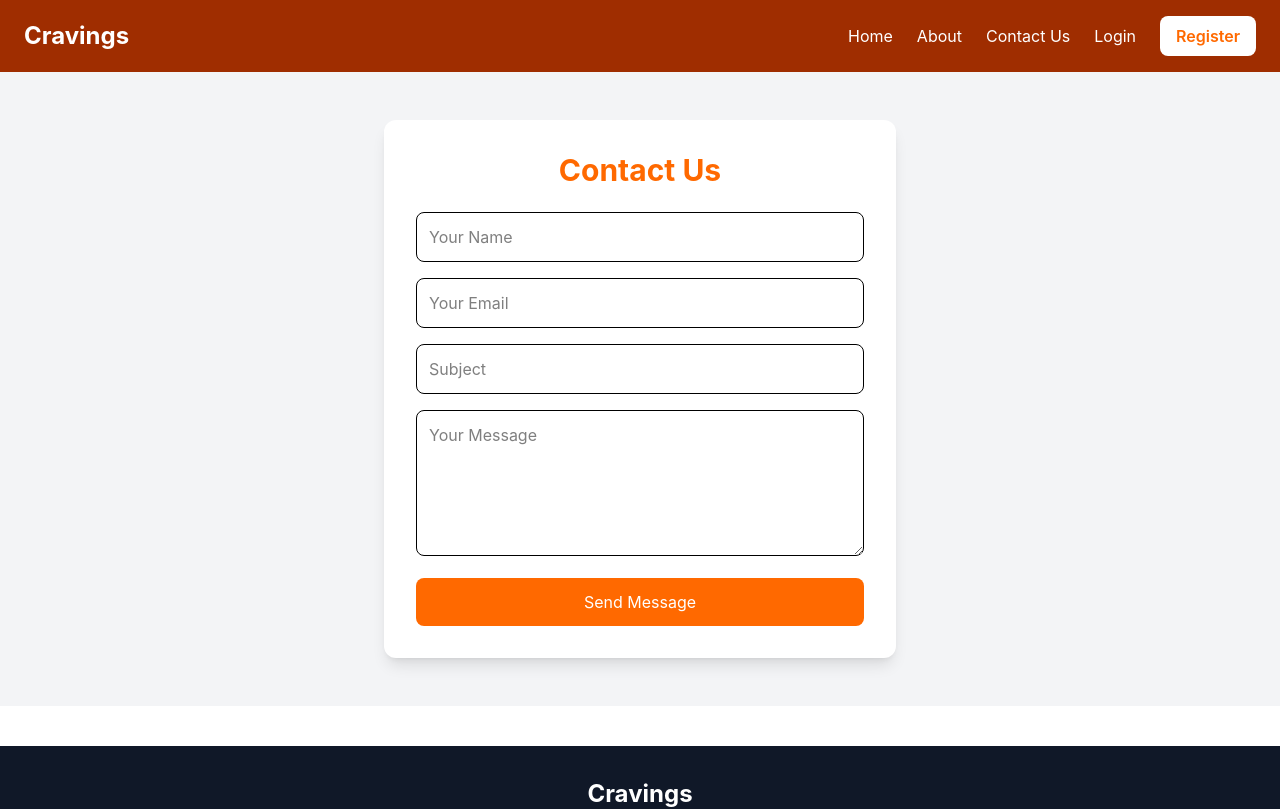
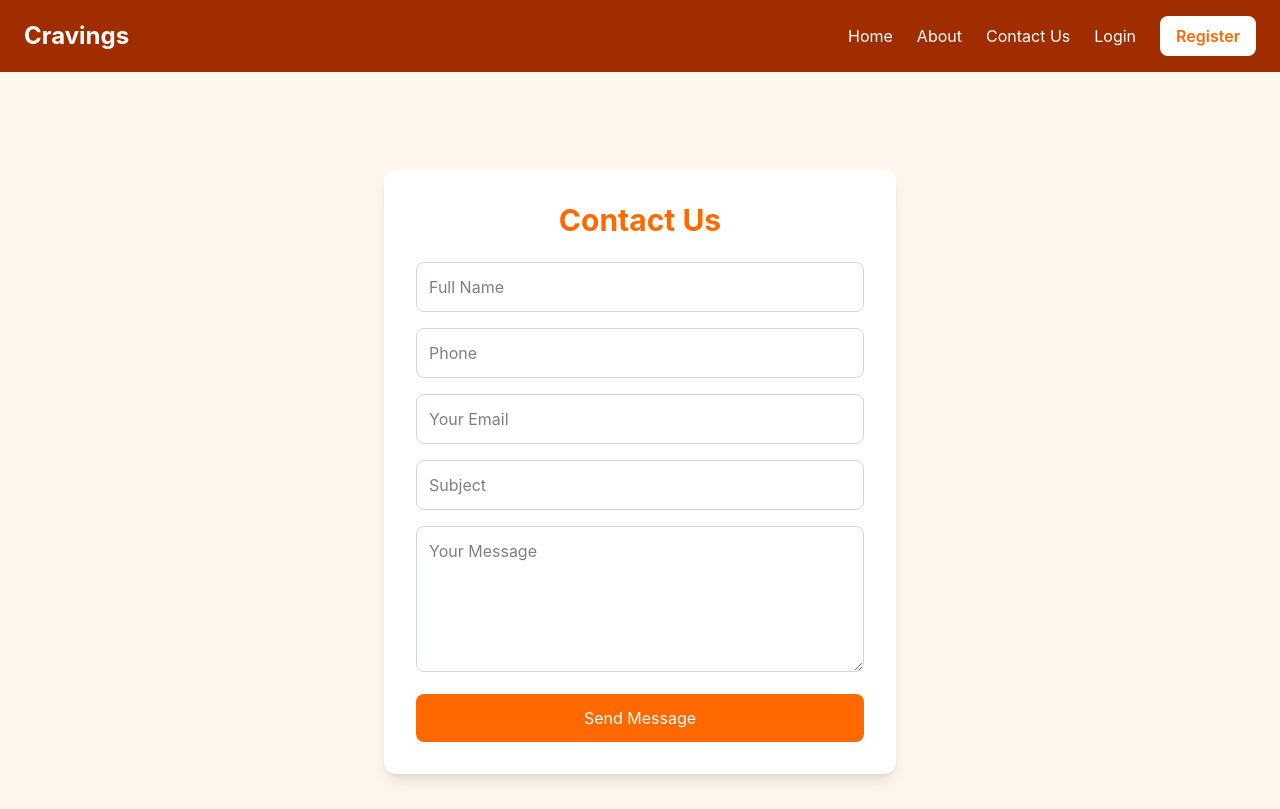
Before and after one commit to Shivanshi9/Cravings, a React (Vite) app: page /contact in a window 1280 px wide. Shown: the top 809 px of the page. Built offline with nearby package versions, Linux system fonts and the light colour scheme.

Commit message:
login contact register ka data database me store kiya

```diff
--- a/package.json
+++ b/package.json
@@ -14,6 +14,7 @@
     "axios": "^1.18.1",
     "react": "^19.2.6",
     "react-dom": "^19.2.6",
+    "react-hot-toast": "^2.6.0",
     "react-router-dom": "^7.17.0",
     "tailwindcss": "^4.3.1"
   },
--- a/src/App.jsx
+++ b/src/App.jsx
@@ -7,12 +7,15 @@ import About from "./pages/About";
 import Login from "./pages/Login";
 import Register from "./pages/Register";
 import Contactus from "./pages/Contactus";
+import UserDashboard from "./pages/dashboard/UserDashboard";
+import {Toaster} from "react-hot-toast";
 
 const App = () => {
   return (
     <>
       <div className="min-h-screen flex flex-col">
         <BrowserRouter>
+        <Toaster />
           <Header />
           <main className="grow">
             <Routes>
@@ -21,6 +24,9 @@ const App = () => {
               <Route path="/login" element={<Login />} />
               <Route path="/register" element={<Register />} />
               <Route path="/contact" element={<Contactus />} />
+
+              {/* //Dashboard routes */}
+              <Route path="/user/dashboard" element={<UserDashboard/>} />
             </Routes>
           </main>
           <Footer />
--- a/src/pages/Contactus.jsx
+++ b/src/pages/Contactus.jsx
@@ -1,28 +1,51 @@
-import { useState } from "react";
+import React, { useState } from "react";
+import api from "../config/api.config";
+import toast from "react-hot-toast";
+
 
 const ContactUs = () => {
   const [formData, setFormData] = useState({
-    name: "",
+    FullName: "",
+    phone: "",
     email: "",
     subject: "",
     message: "",
   });
 
   const handleChange = (e) => {
-    setFormData({
-      ...formData,
+    setFormData((prev) => ({
+      ...prev,
       [e.target.name]: e.target.value,
-    });
+    }));
   };
 
-  const handleSubmit = (e) => {
+  const handleSubmit = async (e) => {
     e.preventDefault();
-    console.log(formData);
+
+    console.log("Contact Form:");
+    console.log(JSON.stringify(formData, null, 2));
+
+    try {
+      const res = await api.post("/public/contactus", formData);
+
+      toast.success(res.data.message);
+
+      setFormData({
+        FullName: "",
+        phone: "",
+        email: "",
+        subject: "",
+        message: "",
+      });
+    } catch (error) {
+      console.log(error.response?.data?.message || error.message);
+      toast.error(error.response?.data?.message || "Failed to send message");
+    }
   };
 
   return (
-    <div className="flex justify-center items-center py-12 bg-gray-100">
-      <div className="bg-white p-8 rounded-xl shadow-lg w-full max-w-lg">
+    <div className="min-h-screen flex justify-center items-center bg-orange-50 px-4">
+      <div className="bg-white shadow-lg rounded-xl p-8 w-full max-w-lg">
         <h2 className="text-3xl font-bold text-center text-orange-500 mb-6">
           Contact Us
         </h2>
@@ -30,37 +53,58 @@ const ContactUs = () => {
         <form onSubmit={handleSubmit} className="space-y-4">
           <input
             type="text"
-            name="name"
-            placeholder="Your Name"
-            className="w-full border p-3 rounded-lg"
+            name="FullName"
+            placeholder="Full Name"
+            value={formData.FullName}
             onChange={handleChange}
+             className="w-full border border-gray-300 p-3 rounded-lg focus:outline-none focus:ring-2 focus:ring-orange-500"
+            required
+          />
+
+          <input
+            type="tel"
+            name="phone"
+            placeholder="Phone"
+            value={formData.phone}
+            onChange={handleChange}
+             className="w-full border border-gray-300 p-3 rounded-lg focus:outline-none focus:ring-2 focus:ring-orange-500"
+            required
           />
 
           <input
             type="email"
             name="email"
             placeholder="Your Email"
-            className="w-full border p-3 rounded-lg"
+            value={formData.email}
             onChange={handleChange}
+            className="w-full border border-gray-300 p-3 rounded-lg focus:outline-none focus:ring-2 focus:ring-orange-500"
+            required
           />
 
           <input
             type="text"
             name="subject"
             placeholder="Subject"
-            className="w-full border p-3 rounded-lg"
+            value={formData.subject}
             onChange={handleChange}
+            className="w-full border border-gray-300 p-3 rounded-lg focus:outline-none focus:ring-2 focus:ring-orange-500"
+            required
           />
 
           <textarea
             rows="5"
             name="message"
             placeholder="Your Message"
-            className="w-full border p-3 rounded-lg"
+            value={formData.message}
             onChange={handleChange}
+            className="w-full border border-gray-300 p-3 rounded-lg focus:outline-none focus:ring-2 focus:ring-orange-500"
+            required
           />
 
-          <button className="w-full bg-orange-500 text-white py-3 rounded-lg hover:bg-orange-600">
+          <button
+            type="submit"
+            className="w-full bg-orange-500 text-white py-3 rounded-lg hover:bg-orange-600 transition"
+          >
             Send Message
           </button>
         </form>
--- a/src/pages/Login.jsx
+++ b/src/pages/Login.jsx
@@ -1,4 +1,6 @@
-import { useState } from "react";
+import React, { useState } from "react";
+import api from "../config/api.config";
+import toast from "react-hot-toast";
 
 const Login = () => {
   const [user, setUser] = useState({
@@ -13,34 +15,67 @@ const Login = () => {
     });
   };
 
+  const handleSubmit = async (e) => {
+    e.preventDefault();
+
+    console.log("Login Data:");
+    console.log(JSON.stringify(user, null, 2));
+
+    try {
+      const res = await api.post("/auth/login", user);
+      toast.success(res.data.message);
+      console.log(res.data.data);
+
+      setUser({
+        email: "",
+        password: "",
+      });
+    } catch (error) {
+
+      console.log(error.response?.data?.message || error.message);
+     toast.error(error.response?.data?.message || "Login Failed");
+    }
+  };
+
   return (
-    <div className="flex justify-center items-center min-h-[80vh] bg-gray-100">
+    <div className="flex justify-center items-center min-h-screen bg-orange-50">
       <div className="bg-white p-8 rounded-xl shadow-lg w-full max-w-md">
+
         <h2 className="text-3xl font-bold text-center text-orange-500 mb-6">
           Login
         </h2>
 
-        <form className="space-y-4">
+        <form onSubmit={handleSubmit} className="space-y-4">
+
           <input
             type="email"
             name="email"
             placeholder="Email"
-            className="w-full border p-3 rounded-lg"
+            value={user.email}
             onChange={handleChange}
+            className="w-full border border-gray-300 p-3 rounded-lg focus:outline-none focus:ring-2 focus:ring-orange-500"
+            required
           />
 
           <input
             type="password"
             name="password"
             placeholder="Password"
-            className="w-full border p-3 rounded-lg"
+            value={user.password}
             onChange={handleChange}
+            className="w-full border border-gray-300 p-3 rounded-lg focus:outline-none focus:ring-2 focus:ring-orange-500"
+            required
           />
 
-          <button className="w-full bg-orange-500 text-white py-3 rounded-lg hover:bg-orange-600">
+          <button
+            type="submit"
+            className="w-full bg-orange-500 text-white py-3 rounded-lg hover:bg-orange-600 transition"
+          >
             Login
           </button>
+
         </form>
+
       </div>
     </div>
   );
--- a/src/pages/Register.jsx
+++ b/src/pages/Register.jsx
@@ -1,4 +1,7 @@
 import React, { useState } from "react";
+import api from "../config/api.config";
+import toast from "react-hot-toast";
+
 
 const Register = () => {
   const [formData, setFormData] = useState({
@@ -12,17 +15,17 @@ const Register = () => {
   });
 
   const handleChange = (e) => {
-    setFormData({
-      ...formData,
+    setFormData((prev) => ({
+      ...prev,
       [e.target.name]: e.target.value,
-    });
+    }));
   };
 
-  const handleSubmit = (e) => {
+  const handleSubmit = async (e) => {
     e.preventDefault();
 
     if (formData.password !== formData.confirmPassword) {
-      alert("Passwords do not match");
+      toast.error("Passwords do not match!");
       return;
     }
 
@@ -38,7 +41,10 @@ const Register = () => {
     console.log("User Registered:");
     console.log(JSON.stringify(userData, null, 2));
 
-    // alert("Registration Successful!");
+    try {
+      const res = await api.post("/auth/register", userData);
+
+      toast.success(res.data.message);
 
       setFormData({
         FullName: "",
@@ -49,11 +55,15 @@ const Register = () => {
         password: "",
         confirmPassword: "",
       });
+    } catch (error) {
+      console.log(error.response?.data?.message || error.message);
+      toast.error(error.response?.data?.message || "Registration Failed");
+    }
   };
 
   return (
     <div className="min-h-screen flex items-center justify-center bg-orange-50 py-10 px-4">
-      <div className="w-full max-w-xl bg-white shadow-lg rounded-xl p-8">
+      <div className="w-full max-w-xl bg-white shadow-xl rounded-xl p-8">
         <h2 className="text-3xl font-bold text-center text-orange-500 mb-6">
           Create Account
         </h2>
@@ -65,7 +75,7 @@ const Register = () => {
             placeholder="Full Name"
             value={formData.FullName}
             onChange={handleChange}
-            className="w-full border border-gray-300 p-3 rounded-lg"
+            className="w-full border border-gray-300 rounded-lg p-3 focus:outline-none focus:ring-2 focus:ring-orange-500"
             required
           />
 
@@ -75,7 +85,7 @@ const Register = () => {
             placeholder="Email Address"
             value={formData.email}
             onChange={handleChange}
-            className="w-full border border-gray-300 p-3 rounded-lg"
+            className="w-full border border-gray-300 rounded-lg p-3 focus:outline-none focus:ring-2 focus:ring-orange-500"
             required
           />
 
@@ -85,7 +95,7 @@ const Register = () => {
             placeholder="Phone Number"
             value={formData.phone}
             onChange={handleChange}
-            className="w-full border border-gray-300 p-3 rounded-lg"
+            className="w-full border border-gray-300 rounded-lg p-3 focus:outline-none focus:ring-2 focus:ring-orange-500"
             required
           />
 
@@ -94,7 +104,7 @@ const Register = () => {
             name="DOB"
             value={formData.DOB}
             onChange={handleChange}
-            className="w-full border border-gray-300 p-3 rounded-lg"
+            className="w-full border border-gray-300 rounded-lg p-3 focus:outline-none focus:ring-2 focus:ring-orange-500"
             required
           />
 
@@ -102,7 +112,7 @@ const Register = () => {
             name="gender"
             value={formData.gender}
             onChange={handleChange}
-            className="w-full border border-gray-300 p-3 rounded-lg"
+            className="w-full border border-gray-300 rounded-lg p-3 focus:outline-none focus:ring-2 focus:ring-orange-500"
             required
           >
             <option value="">Select Gender</option>
@@ -117,7 +127,7 @@ const Register = () => {
             placeholder="Password"
             value={formData.password}
             onChange={handleChange}
-            className="w-full border border-gray-300 p-3 rounded-lg"
+            className="w-full border border-gray-300 rounded-lg p-3 focus:outline-none focus:ring-2 focus:ring-orange-500"
             required
           />
 
@@ -127,7 +137,7 @@ const Register = () => {
             placeholder="Confirm Password"
             value={formData.confirmPassword}
             onChange={handleChange}
-            className="w-full border border-gray-300 p-3 rounded-lg"
+            className="w-full border border-gray-300 rounded-lg p-3 focus:outline-none focus:ring-2 focus:ring-orange-500"
             required
           />
 
--- /dev/null
+++ b/src/pages/dashboard/UserDashboard.jsx
@@ -0,0 +1,11 @@
+import React from 'react'
+
+const UserDashboard = () => {
+  return (
+<>
+    <div>Welcome back !! </div>
+</>
+  )
+}
+
+export default UserDashboard
```
Also changed, not shown: 1 other file (tests, documents, lock files or other folders). Lines whose indentation alone changed are shown as unchanged.
